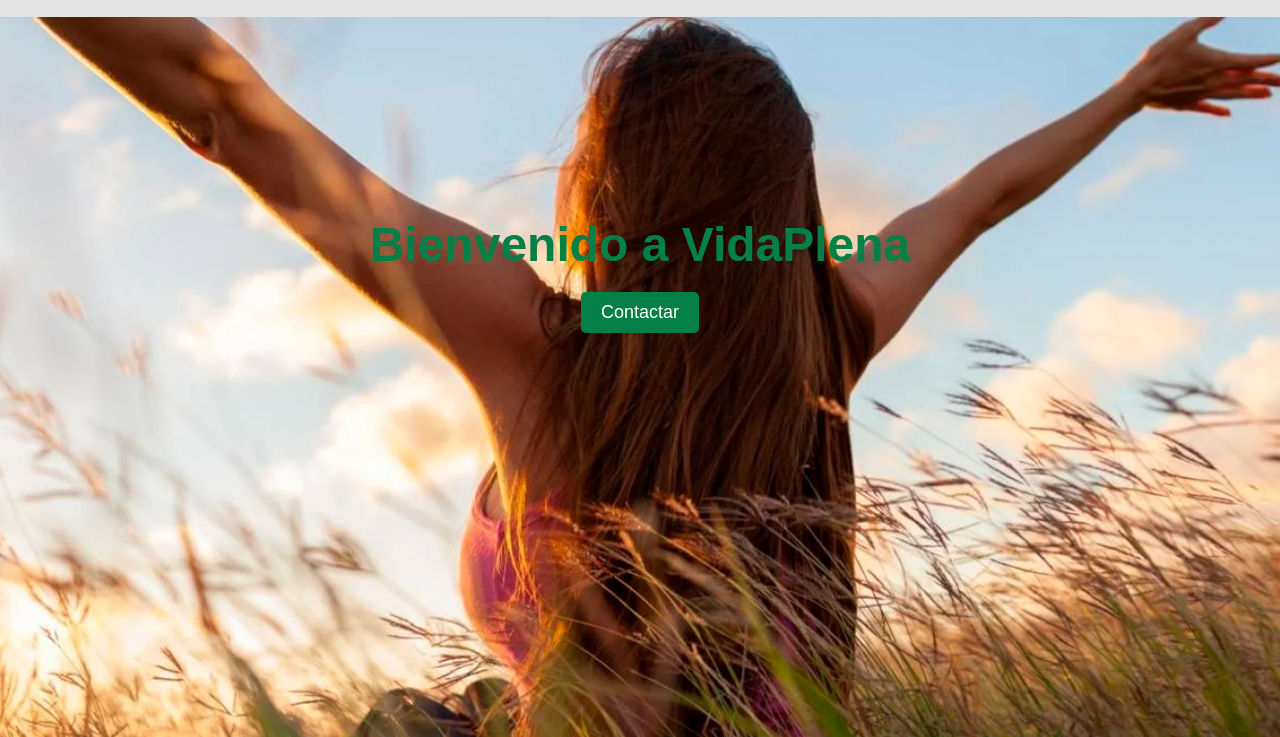
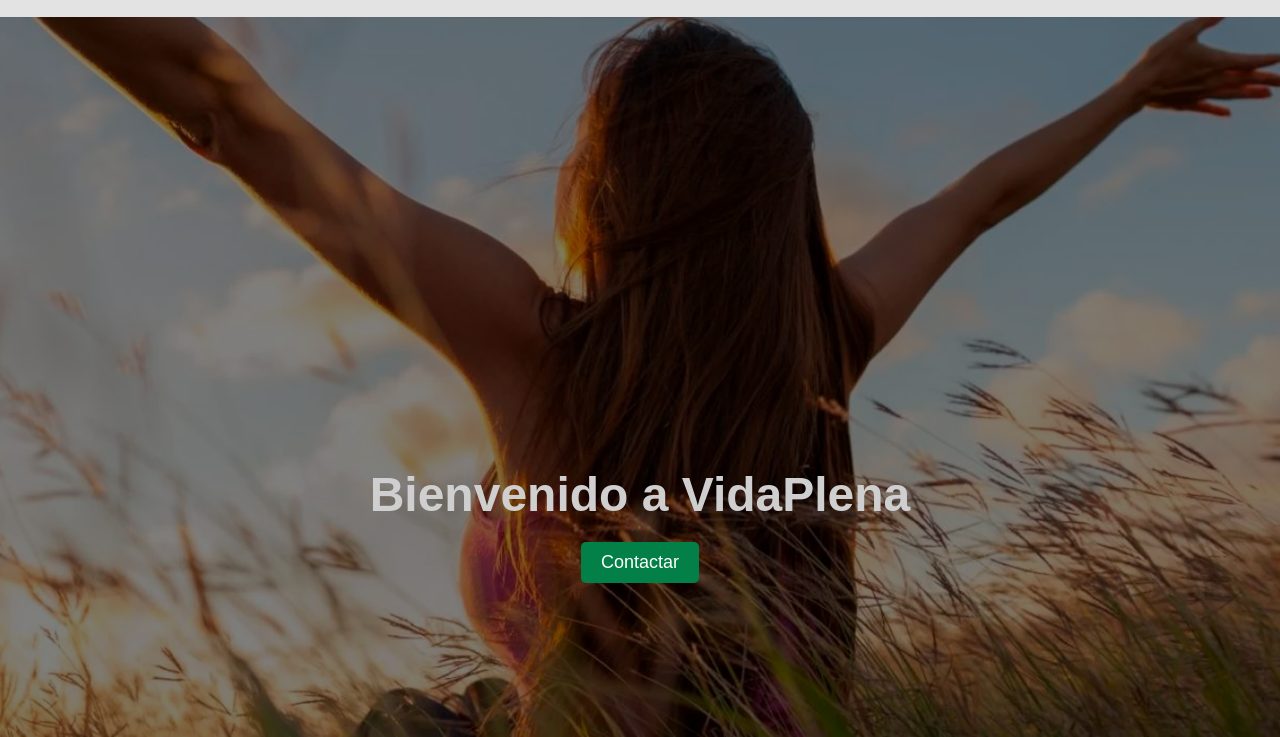
Before and after one commit to bastidev-wav/landing-vidaplena, a plain HTML site: page index.html in a window 1280 px wide. Shown: the part 63-800 px from the top of the page. Drawn offline with Linux system fonts and the light colour scheme.

Commit message:
actualizacion css: Imagen mas oscura y texto hero mas centrado

```diff
--- a/css/styles.css
+++ b/css/styles.css
@@ -48,10 +48,9 @@ header nav ul li a:hover {
     color: #333;
 }
 
-/* hero backgrpund con opacidad o mas oscuro */
 
 .hero {
-    background-image: url("../img/hero.webp") ;
+    background-image: linear-gradient(rgba(0, 0, 0, 0.5), rgba(0, 0, 0, 0.5)), url("../img/hero.webp") ;
     background-size: cover;
     background-position: center;
     height: 100vh;
@@ -59,10 +58,10 @@ header nav ul li a:hover {
 }
 
 .hero h1 {
-    color: rgb(2, 128, 71);
+    color: rgb(207, 207, 207);
     font-size: 48px;
     text-align: center;
-    padding-top: 200px;
+    padding-top: 450px;
 }
 
 .hero button {
```
